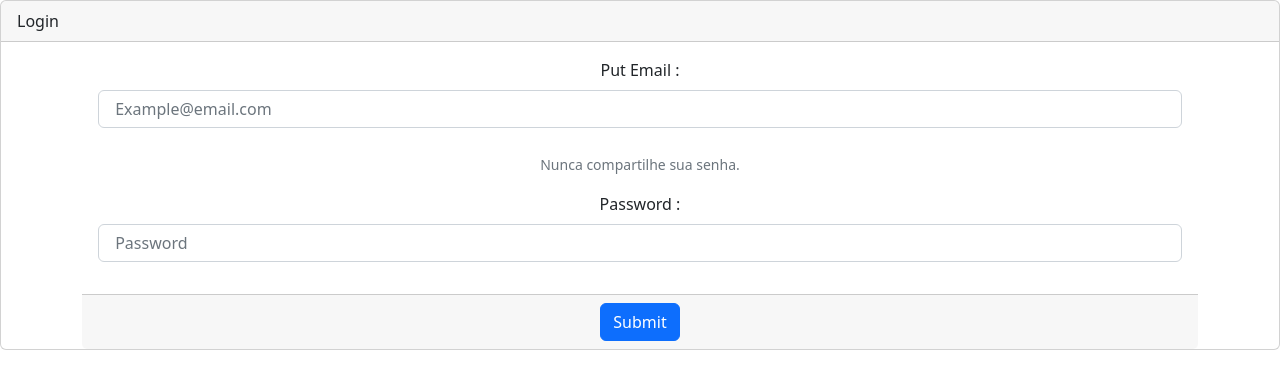
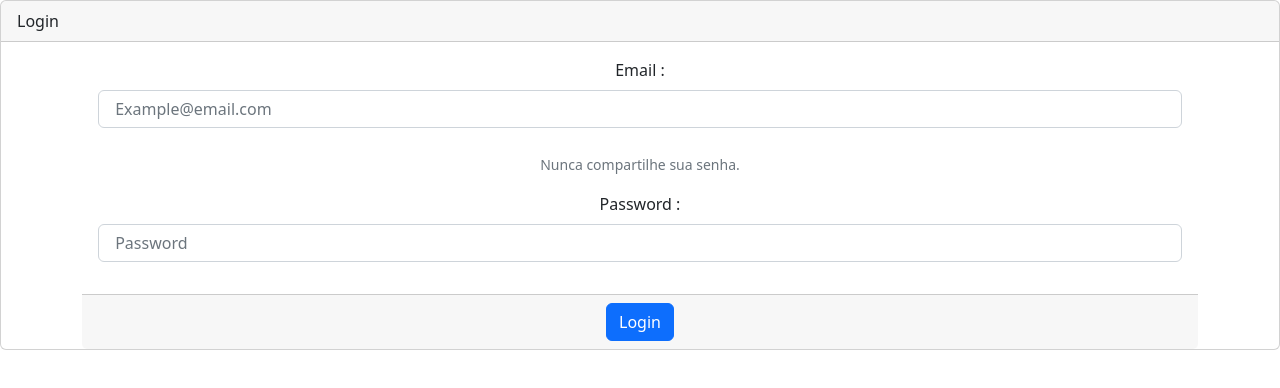
Before and after one commit to Underewarrr/sigamais-app-ts, a React (Create React App) app in the folder app/frontend/: page /login in a window 1280 px wide. Shown: the top 388 px of the page. Built offline with nearby package versions, Linux system fonts and the light colour scheme.

Commit message:
Fix: Remove validation schema e arruma botão

```diff
--- a/app/frontend/src/pages/Login.tsx
+++ b/app/frontend/src/pages/Login.tsx
@@ -2,17 +2,6 @@
 import * as Yup from 'yup';
 // import axios from "axios";
 import { Alert, Container, Button, Card, Form } from 'react-bootstrap';
-
-const validadtionSchema = Yup.object().shape({
-  email: Yup.string()
-      .email('Invalid email')
-      .required('Required'),
-  password: Yup.string().min(6, 'Password must be at least 6 characters')
-})
-
-const handleClickLogin = (values: any) => {
-  console.log(values)
-}
 
 export const Login = () => {
 
@@ -26,7 +15,7 @@ export const Login = () => {
           <center>
     <Card.Body>
       <Form.Group className="mb-3" controlId="FormasicEmail">
-        <Form.Label>Put Email : </Form.Label>
+        <Form.Label>Email : </Form.Label>
         <Form.Control name="email"type="email" placeholder=" Example@email.com" />
         <br/>
         <Form.Text className="text-muted">
@@ -40,7 +29,7 @@ export const Login = () => {
       </Card.Body>
       <Card.Footer>
       <Button variant="primary" type="submit">
-        Submit
+        Login
       </Button>
       </Card.Footer>
       </center>
```
